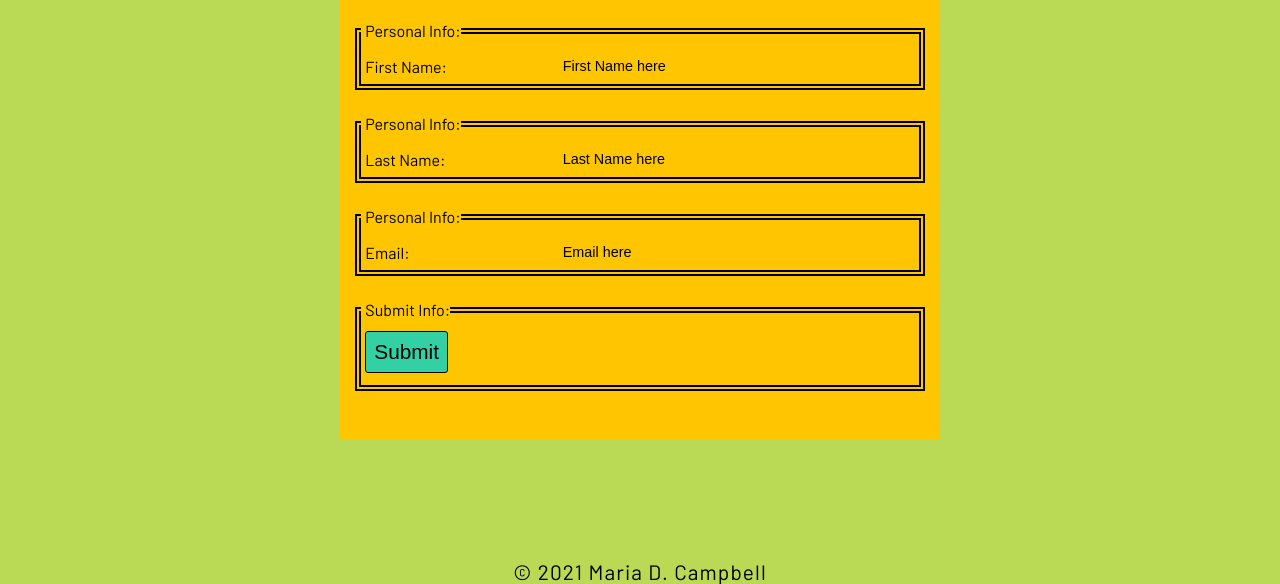
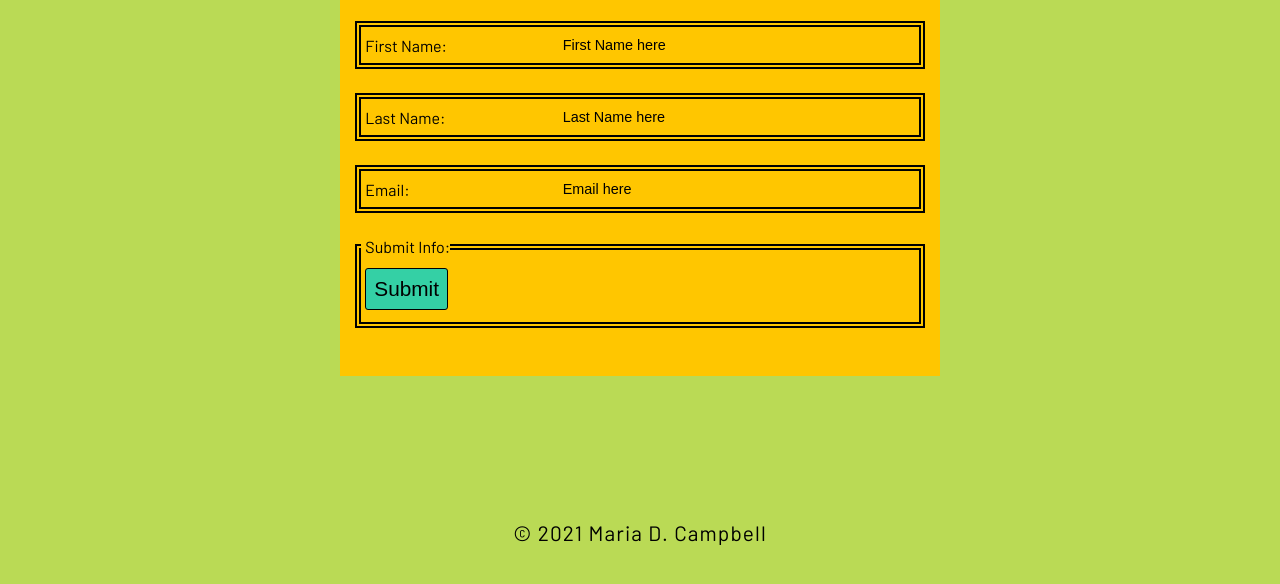
Before and after one commit to interglobalmedia/basic-contact-form, a website: page index.html in a window 1280 px wide. Shown: the part 255-839 px from the top of the page. After the commit the page ends 800 px from the top, so only its background shows below. Drawn offline with Linux system fonts and the light colour scheme.

Commit message:
Remove Personal Info legends

```diff
--- a/index.html
+++ b/index.html
@@ -55,7 +55,6 @@
 			  id="userForm">
 			<h1 id="main-contact-heading">Contact Info for Maria</h1>
 			<fieldset>
-				<legend>Personal Info:</legend>
 				<label for="firstname">First Name:</label>
 				<input type="text"
 					   name="firstname"
@@ -64,7 +63,6 @@
 					   required>
 			</fieldset>
 			<fieldset>
-				<legend>Personal Info:</legend>
 				<label for="lastname">Last Name:</label>
 				<input type="text"
 					   name="lastname"
@@ -73,7 +71,6 @@
 					   required>
 			</fieldset>
 			<fieldset>
-				<legend>Personal Info:</legend>
 				<label for="email">Email:</label>
 				<input type="email"
 					   name="email"
```
